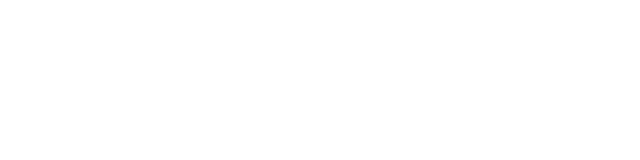
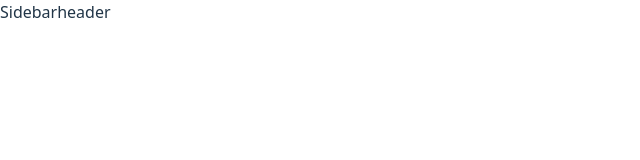
Before and after one commit to sushilsahoo06/E-commerse, a React (Vite) app in the folder client/: page /admin in a window 1280 px wide. Before the commit this address had no page. Shown: the top 160 px of the page, without its empty margins (0-640 px from the left). Built offline with nearby package versions, Linux system fonts and the light colour scheme.

Commit message:
new commit

```diff
--- a/client/src/App.jsx
+++ b/client/src/App.jsx
@@ -2,6 +2,7 @@
 import Layout from "./components/authentication/Layout";
 import Login from "./pages/authentication/Login";
 import Register from "./pages/authentication/register";
+import AdminLayout from "./components/admin-view/AdminLayout";
 
 function App() {
   return (
@@ -11,6 +12,9 @@
           <Route path="login" element={<Login/>}></Route>
           <Route path="register" element={<Register/>}></Route>
         </Route>
+        <Route path="/admin" element={<AdminLayout/>}>
+
+        </Route>
       </Routes>
     </div>
   );
--- /dev/null
+++ b/client/src/components/admin-view/AdminLayout.jsx
@@ -0,0 +1,20 @@
+import React from 'react'
+import { Outlet } from 'react-router-dom'
+import Sidebar from './Sidebar'
+import Header from './header'
+
+export default function AdminLayout() {
+  return (
+    <div className='flex min-h-screen w-full'>
+      {/* admin sidebar*/}
+      <Sidebar/>
+      <div className='flex flex-1 flex-col'>
+        {/* admin header*/}
+        <Header/>
+        <main className='flex-1 flex bg-muted/40 p-4 md:p-6'>
+            <Outlet/>
+        </main>
+      </div>
+    </div>
+  )
+}
--- /dev/null
+++ b/client/src/components/admin-view/Header.jsx
@@ -0,0 +1,7 @@
+import React from 'react'
+
+export default function Header() {
+  return (
+    <div>header</div>
+  )
+}
--- /dev/null
+++ b/client/src/components/admin-view/Sidebar.jsx
@@ -0,0 +1,7 @@
+import React from 'react'
+
+export default function Sidebar() {
+  return (
+    <div>Sidebar</div>
+  )
+}
```
